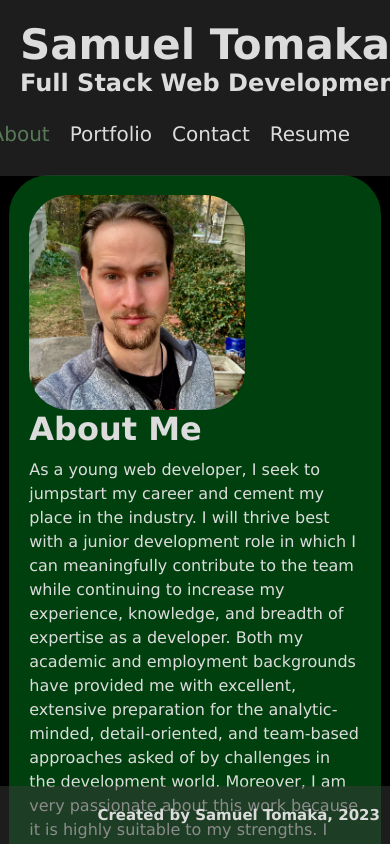
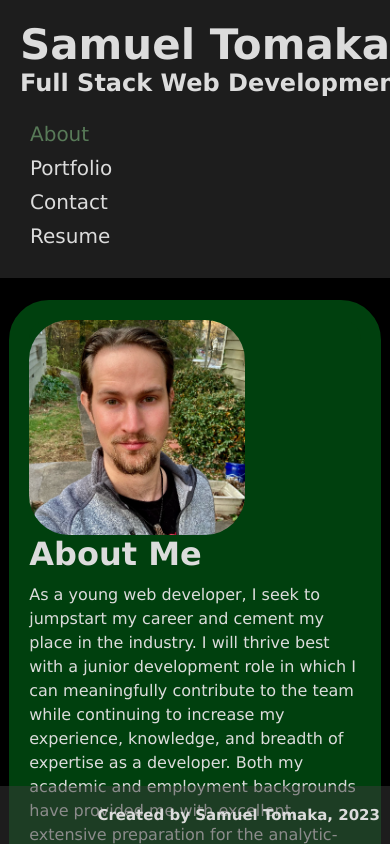
Before and after one commit to altavada/portfolio-with-react, a React (Create React App) app: page / in a window 390 px wide. Shown: the top 844 px of the page. Built offline with nearby package versions, Linux system fonts and the light colour scheme.

Commit message:
restructuring to meet project requirements

```diff
--- a/src/components/Header.js
+++ b/src/components/Header.js
@@ -1,5 +1,5 @@
 import "../styles/Header.css";
-import Section from "./Section";
+import Navigation from "./Navigation";
 import { useState } from "react";
 
 function Header() {
@@ -39,7 +39,7 @@ function Header() {
           </span>
         </nav>
       </header>
-      <Section onTab={navTab} />
+      <Navigation onTab={navTab} />
     </div>
   );
 }
--- a/src/components/sections/Portfolio.js
+++ b/src/components/sections/Portfolio.js
@@ -1,5 +1,6 @@
 import "../../styles/Body.css";
 import { projects } from "../../utils/projectData";
+import Project from "./Project";
 
 export default function Portfolio() {
   return (
@@ -23,15 +24,12 @@ export default function Portfolio() {
         </a>
         {projects.map((proj) => {
           return (
-            <a href={proj.address} target="_blank" rel="noreferrer">
-              <div
-                className="boxitem"
-                style={{ backgroundImage: `url(${proj.image})` }}
-              >
-                <h3>{proj.title}</h3>
-                <p>{proj.desc}</p>
-              </div>
-            </a>
+            <Project
+              address={proj.address}
+              image={proj.image}
+              title={proj.title}
+              desc={proj.desc}
+            />
           );
         })}
       </div>
--- /dev/null
+++ b/src/components/sections/Project.js
@@ -0,0 +1,15 @@
+import "../../styles/Body.css";
+
+export default function Project(props) {
+  return (
+    <a href={props.address} target="_blank" rel="noreferrer">
+      <div
+        className="boxitem"
+        style={{ backgroundImage: `url(${props.image})` }}
+      >
+        <h3>{props.title}</h3>
+        <p>{props.desc}</p>
+      </div>
+    </a>
+  );
+}
--- a/src/components/sections/Resume.js
+++ b/src/components/sections/Resume.js
@@ -18,7 +18,6 @@ export default function Resume() {
         ></img>
         <p>Click icon for PDF resume</p>
       </a>
-      <br></br>
       <div className="summary">
         <div>
           I am happy to offer a broad range of full-stack development skills,
--- a/src/styles/Body.css
+++ b/src/styles/Body.css
@@ -116,7 +116,7 @@
     position: relative;
     filter: invert(1);
     background-color: grey;
-    z-index: -1;
+    /* z-index: -1; */
 }
 
 #resumeicon:hover {
@@ -148,7 +148,12 @@
     background-color: var(--mutegreen);
 }
 
+.resume {
+    text-align: center;
+}
+
 .resume a {
+    display: inline-block;
     cursor: pointer;
     text-decoration: none;
 }
@@ -164,6 +169,7 @@
     margin: auto;
     text-align: center;
     line-height: 1.5;
+    padding-top: 20px;
 }
 
 .subhead {
@@ -176,12 +182,18 @@
     justify-content: center;
     align-items: center;
     height: 100%;
-  }
+}
 
-  .contact-form input, textarea {
+.contact-form input, textarea {
     color: black;
     margin: 10px 0;
     padding: 10px;
     border: none;
     border-radius: 5px;
-  }
+}
+
+@media screen and (max-width: 772px) {
+    .main {
+        padding-top: 300px;
+    }
+}
--- a/src/styles/Header.css
+++ b/src/styles/Header.css
@@ -3,6 +3,7 @@ header {
     background-color: rgba(58, 58, 58, 0.5);
     position: fixed;
     width: 100%;
+    z-index: 1;
 }
 
 .headline {
@@ -36,3 +37,10 @@ nav {
 .navbtn:active {
     color: rgb(159, 189, 159);
 }
+
+@media screen and (max-width: 772px) {
+    nav {
+        flex-direction: column;
+        float: none;
+    }
+}
```
Also changed, not shown: src/components/Navigation.js (renamed from src/components/Section.js).
